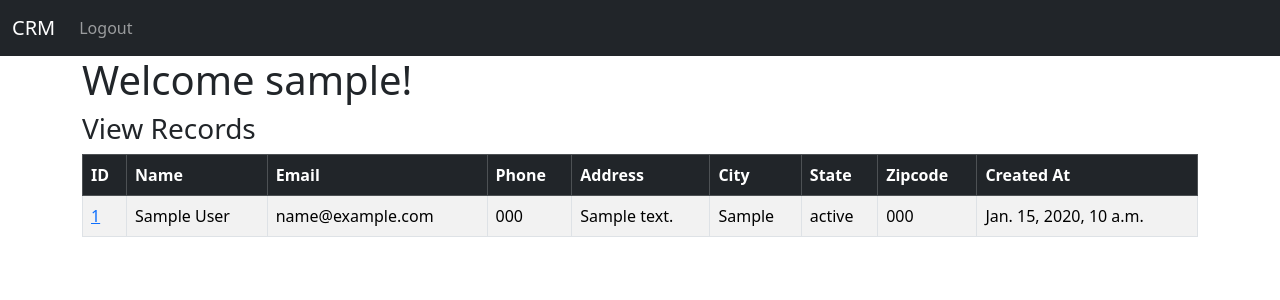
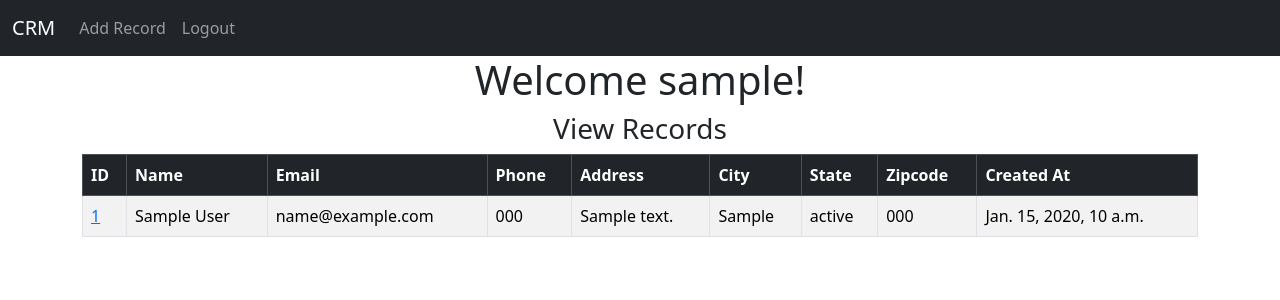
Before and after one commit to James-Kamau3/crm, a Django app: page / in a window 1280 px wide. Shown: the top 300 px of the page. Run offline with Django 5.2, Linux system fonts and the light colour scheme; a user stored in the database is signed in; tables that the repository leaves empty hold one stand-in row (values such as "Sample post").

Commit message:
add_record html file structure

```diff
--- a/web/templates/web/home.html
+++ b/web/templates/web/home.html
@@ -2,9 +2,11 @@
 
 
 {% block content %}
-<div class="m-auto">
+<div class="col-md-auto">
+  <div class="text-center">
 <h1>Welcome {{user.username}}!</h1>
 <h3>View Records</h3>
+</div>
 
 <table class="table table-striped table-hover table-bordered">
     <thead class="table-dark">
--- a/web/templates/web/navbar.html
+++ b/web/templates/web/navbar.html
@@ -8,6 +8,9 @@
       <div class="collapse navbar-collapse" id="navbarSupportedContent">
         <ul class="navbar-nav me-auto mb-2 mb-lg-0">
           {% if user.is_authenticated %}
+          <li class="nav-item">
+            <a class="nav-link" href={% url 'add_record' %}>Add Record</a>
+          </li>
           <li class="nav-item">
             <a class="nav-link" href={% url 'logout' %}>Logout</a>
           </li>
--- a/web/urls.py
+++ b/web/urls.py
@@ -8,4 +8,5 @@ urlpatterns = [
     path('register', views.register_user, name='register'),
     path('record/<int:pk>', views.customer_record, name='record'),
     path('delete/<int:pk>', views.delete_record, name='delete'),
+    path('add_record', views.add_record, name='add_record'),
 ]
--- a/web/views.py
+++ b/web/views.py
@@ -69,3 +69,7 @@ def delete_record(request, pk):
     else:
         messages.info("You need to be logged in to perfome a delete")
         return redirect('login')
+
+
+def add_record(request):
+    return render(request, 'web/add_record.html', {})
```
Also changed, not shown: web/templates/web/add_record.html (added, +21 -0 lines).
